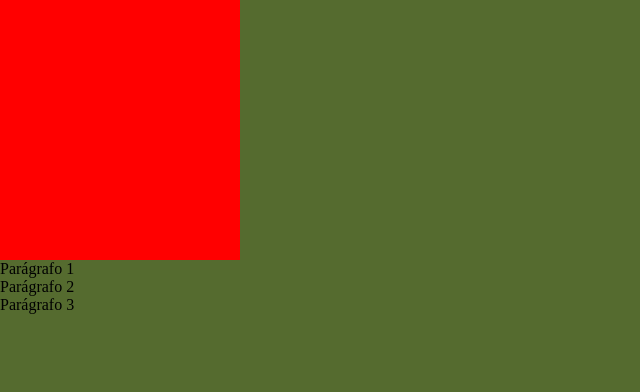
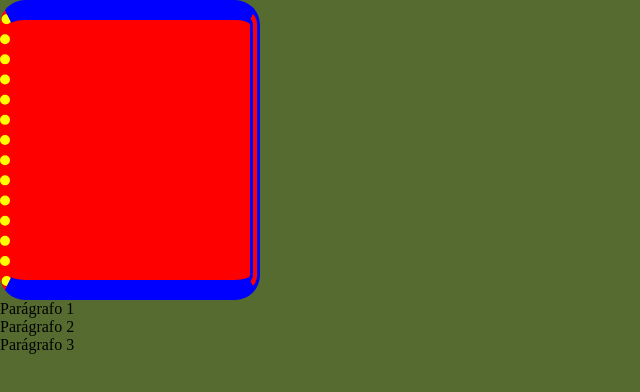
Before and after one commit to DaividVictor/frontend-basic, a plain HTML site: page boxmodel.html in a window 1280 px wide. Shown: the whole page, without its empty margins (0-640 px from the left). Drawn offline with Linux system fonts and the light colour scheme.

Commit message:
Salvando a aula de 'Box model na prática: Border'.

```diff
--- a/Styles/style.css
+++ b/Styles/style.css
@@ -139,6 +139,16 @@ body {
 	/* padding: 30px 20px 5px; */
 	/* ESPECÍFICO AGRUPADO 2 MEDIDAS - top-bottom, right-left*/
 	padding: 30px 20px;
+	border: 3px solid blue;
+	/* solid = linha contínua */
+	/* dashed = linha tracejada */
+	/* dotted = linha pontilhada */
+	/* double = linha dupla */
+	border-width: 5px 10px 2px 10px;
+	border-left: 5px dotted yellow;
+	border-right-style: double;
+	border-width: 20px 10px;
+	border-radius: 25px;
 }
 
 .paragrafo-box {
```
